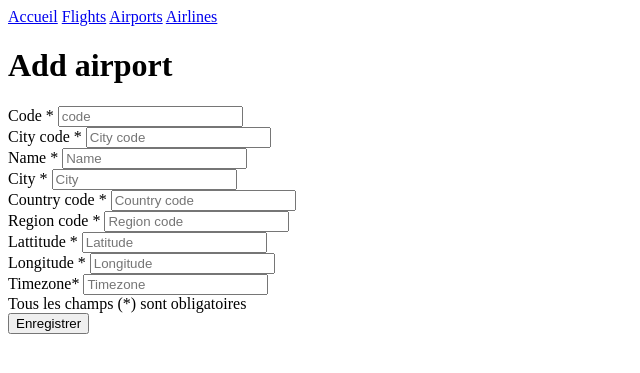
After one commit to damchi/flighthubtest, a PHP site: template vues/formAirport.php in a window 1280 px wide. The commit adds this page. Shown: the top 373 px of the page, without its empty margins (0-640 px from the left). Run offline with PHP 8.4, Linux system fonts and the light colour scheme; the template is opened without the code that fills it, so the values that code supplies are empty; some libraries are stand-ins or nearby versions.

Commit message:
ajout airline / ajout airport

```diff
--- a/config.php
+++ b/config.php
@@ -9,7 +9,7 @@
 
 function mon_autoloader($class)
 {
-    $dossierClasse = array('modeles/', 'vues/', 'lib/','images','' );	// Ajouter les dossiers au besoin
+    $dossierClasse = array('modeles/', 'vues/', 'lib/','images','js','' );	// Ajouter les dossiers au besoin
 
     foreach ($dossierClasse as $dossier)
     {
--- /dev/null
+++ b/js/formAirline.js
@@ -0,0 +1,49 @@
+window.addEventListener('load', function() {
+    /*
+           Element page add
+       */
+    let submitForm = document.querySelector("[name='submitFormAirline']");
+    let form = document.querySelector(".formAirlines form");
+
+
+    if (form && submitForm) {
+        submitForm.addEventListener('click', (evt) => {
+            // check mandatory fields
+            if (
+                form.querySelector("[name='code']").value == "" ||
+                form.querySelector("[name='name_airline']").value == ""
+            ){
+                evt.preventDefault()
+            } else {
+               let id = form.querySelector("[name='id']").value ;
+               let name_airline =  form.querySelector("[name='name_airline']").value;
+               let code= form.querySelector("[name='code']").value;
+
+
+                let param = {
+                    'id': id,
+                    'code':code,
+                    'name_airline': name_airline,
+                };
+
+                let requete = new Request(BaseURL + "index.php?requete=addAirline",{method:'POST', body: JSON.stringify(param)});
+                fetch(requete)
+                    .then(response => {
+                        if (response.status === 200) {
+                            return response.json();
+                        }
+                        else {
+                            throw new Error('Erreur');
+                        }
+                    })
+                    .catch(error => {
+                        console.error(error);
+                    });
+            }
+
+        });
+
+    }
+
+
+});
--- /dev/null
+++ b/js/formAirport.js
@@ -0,0 +1,68 @@
+window.addEventListener('load', function() {
+    /*
+           Element page add
+       */
+    let submitForm = document.querySelector("[name='submitForm']");
+    let form = document.querySelector(".formAirport form");
+
+
+    if (form && submitForm) {
+        submitForm.addEventListener('click', (evt) => {
+            // check mandatory fields
+            if (form.querySelector("[name='city_code']").value == "" ||
+                form.querySelector("[name='code']").value == "" ||
+                form.querySelector("[name='name_airports']").value == "" ||
+                form.querySelector("[name='city']").value == "" ||
+                form.querySelector("[name='country_code']").value == "" ||
+                form.querySelector("[name='region_code']").value == "" ||
+                form.querySelector("[name='latitude']").value == "" ||
+                form.querySelector("[name='longitude']").value == "" ||
+                form.querySelector("[name='timezone']").value == ""
+            ){
+                evt.preventDefault()
+            } else {
+               let id = form.querySelector("[name='id']").value ;
+               let city_code =  form.querySelector("[name='city_code']").value;
+               let code= form.querySelector("[name='code']").value;
+               let name_airports = form.querySelector("[name='name_airports']").value;
+               let city = form.querySelector("[name='city']").value;
+               let country_code= form.querySelector("[name='country_code']").value;
+               let region_code = form.querySelector("[name='region_code']").value;
+               let latitude = form.querySelector("[name='latitude']").value;
+               let longitude = form.querySelector("[name='longitude']").value;
+               let timezone = form.querySelector("[name='timezone']").value;
+
+                let param = {
+                    'id': id,
+                    'city_code':city_code,
+                    'code':code,
+                    'name_airports': name_airports,
+                    'city' :city,
+                    'country_code': country_code,
+                    'region_code': region_code,
+                    'latitude': latitude,
+                    'longitude': longitude,
+                    'timezone':timezone
+                };
+
+                let requete = new Request(BaseURL + "index.php?requete=addAirport",{method:'POST', body: JSON.stringify(param)});
+                fetch(requete)
+                    .then(response => {
+                        if (response.status === 200) {
+                            return response.json();
+                        }
+                        else {
+                            throw new Error('Erreur');
+                        }
+                    })
+                    .catch(error => {
+                        console.error(error);
+                    });
+            }
+
+        });
+
+    }
+
+
+});
--- /dev/null
+++ b/js/formFlight.js
@@ -0,0 +1,68 @@
+window.addEventListener('load', function() {
+    /*
+           Element page add
+       */
+    let submitForm = document.querySelector("[name='submitForm']");
+    let form = document.querySelector(".formAirport form");
+
+
+    if (form && submitForm) {
+        submitForm.addEventListener('click', (evt) => {
+            // check mandatory fields
+            if (form.querySelector("[name='city_code']").value == "" ||
+                form.querySelector("[name='code']").value == "" ||
+                form.querySelector("[name='name_airports']").value == "" ||
+                form.querySelector("[name='city']").value == "" ||
+                form.querySelector("[name='country_code']").value == "" ||
+                form.querySelector("[name='region_code']").value == "" ||
+                form.querySelector("[name='latitude']").value == "" ||
+                form.querySelector("[name='longitude']").value == "" ||
+                form.querySelector("[name='timezone']").value == ""
+            ){
+                evt.preventDefault()
+            } else {
+               let id = form.querySelector("[name='id']").value ;
+               let city_code =  form.querySelector("[name='city_code']").value;
+               let code= form.querySelector("[name='code']").value;
+               let name_airports = form.querySelector("[name='name_airports']").value;
+               let city = form.querySelector("[name='city']").value;
+               let country_code= form.querySelector("[name='country_code']").value;
+               let region_code = form.querySelector("[name='region_code']").value;
+               let latitude = form.querySelector("[name='latitude']").value;
+               let longitude = form.querySelector("[name='longitude']").value;
+               let timezone = form.querySelector("[name='timezone']").value;
+
+                let param = {
+                    'id': id,
+                    'city_code':city_code,
+                    'code':code,
+                    'name_airports': name_airports,
+                    'city' :city,
+                    'country_code': country_code,
+                    'region_code': region_code,
+                    'latitude': latitude,
+                    'longitude': longitude,
+                    'timezone':timezone
+                };
+
+                let requete = new Request(BaseURL + "index.php?requete=addAirport",{method:'POST', body: JSON.stringify(param)});
+                fetch(requete)
+                    .then(response => {
+                        if (response.status === 200) {
+                            return response.json();
+                        }
+                        else {
+                            throw new Error('Erreur');
+                        }
+                    })
+                    .catch(error => {
+                        console.error(error);
+                    });
+            }
+
+        });
+
+    }
+
+
+});
--- /dev/null
+++ b/js/main.js
@@ -0,0 +1 @@
+const BaseURL = document.baseURI;
--- a/vues/entete.php
+++ b/vues/entete.php
@@ -1,17 +1,21 @@
 <!DOCTYPE html>
 <html lang="en" >
 <head>
-    <title>Un petit verre de vino</title>
+    <title>FlightHUB</title>
 
     <meta charset="utf-8">
     <meta http-equiv="cache-control" content="no-cache">
     <meta name="viewport" content="width=device-width, minimum-scale=0.5, initial-scale=1.0, user-scalable=yes">
     <meta name="description" content="flightHub">
     <meta name="author" content="Damien Raffi">
+    <base href="<?php echo BASEURL;?>">
 
-    <!-- Lien CSS -->
-    <link rel="icon" type="image/png" href="./images/logo.png">
-    <base href="<?php echo BASEURL;?>">
+    <!-- Javascript -->
+    <script src="./js/main.js"></script>
+    <script src="./js/formAirport.js"></script>
+    <script src="./js/formAirline.js"></script>
+    <script src="./js/formFlight.js"></script>
+
 
 </head>
 
--- /dev/null
+++ b/vues/formAirport.php
@@ -0,0 +1,73 @@
+<div class="formAirport">
+
+    <h1> Add airport</h1>
+    <form class="form" method="post" enctype="multipart/form-data">
+        <input type="hidden" name="id"">
+
+        <!-- Code -->
+        <div class="group">
+            <label class="icon_form">Code *</label>
+            <input type="text" name="code" placeholder="code">
+        </div>
+
+        <!-- City code -->
+        <div class="group">
+            <label class="icon_form">City code *</label>
+            <input type="text" class="input" name="city_code" placeholder="City code" required>
+        </div>
+
+        <!-- Name -->
+        <div class="group">
+            <label class="icon_form">Name *</label>
+            <input type="text" class="input" name="name_airports" placeholder="Name" required>
+        </div>
+
+
+        <!-- City -->
+        <div class="group">
+            <label class="icon_form">City *</label>
+            <input type="text"  class="input" name="city" placeholder="City" required>
+        </div>
+
+        <!-- Country code -->
+        <div class="group">
+            <label class="icon_form">Country code *</label>
+            <input type="text" class="input" name="country_code" placeholder="Country code" required>
+        </div>
+
+        <!-- Country Region -->
+        <div class="group">
+            <label class="icon_form">Region code *</label>
+            <input type="text" class="input" name="region_code" placeholder="Region code" required>
+        </div>
+
+        <!-- Latitude -->
+        <div class="group">
+            <label class="icon_form" >Lattitude *</label>
+            <input type="text" class="input" name="latitude" placeholder="Latitude" required>
+        </div>
+
+        <!-- Longitude -->
+        <div class="group">
+            <label class="icon_form" >Longitude *</label>
+            <input type="text" class="input" name="longitude" placeholder="Longitude" required>
+        </div>
+
+        <!-- Timezone -->
+        <div class="group">
+            <label class="icon_form" >Timezone*</label>
+            <input type="text" class="input" name="timezone" placeholder="Timezone" required>
+        </div>
+
+
+        <!-- Légende -->
+        <div>
+            Tous les champs (*) sont obligatoires
+        </div>
+
+        <!-- Bouton enregistrer -->
+        <div class="group">
+            <input type="submit" value="Enregistrer" name="submitForm">
+        </div>
+    </form>
+</div>
```
Also changed, not shown: Controler.class.php (+32 -7 lines), data/flighthub.sql (+4 -4 lines), modeles/Airlines.class.php (+24 -1 lines), modeles/Airport.class.php (+36 -3 lines), vues/formAirlines.php (added, +28 -0 lines), vues/formFlights.php (added, +72 -0 lines).
